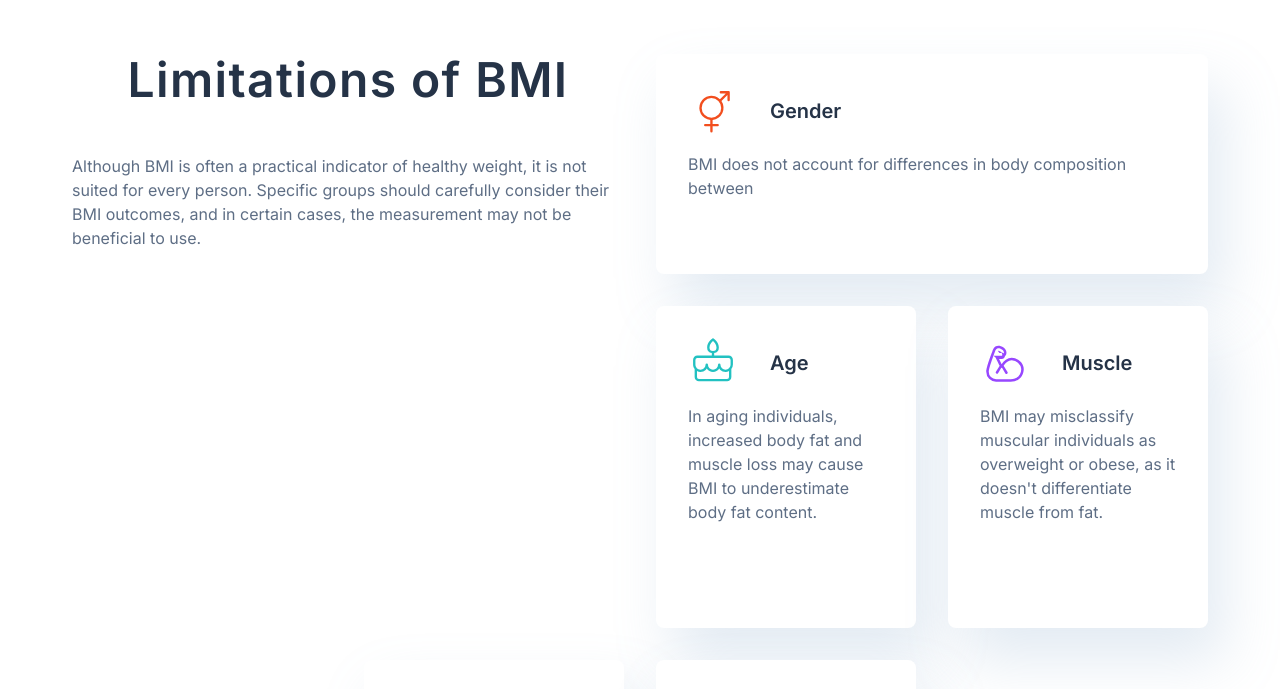
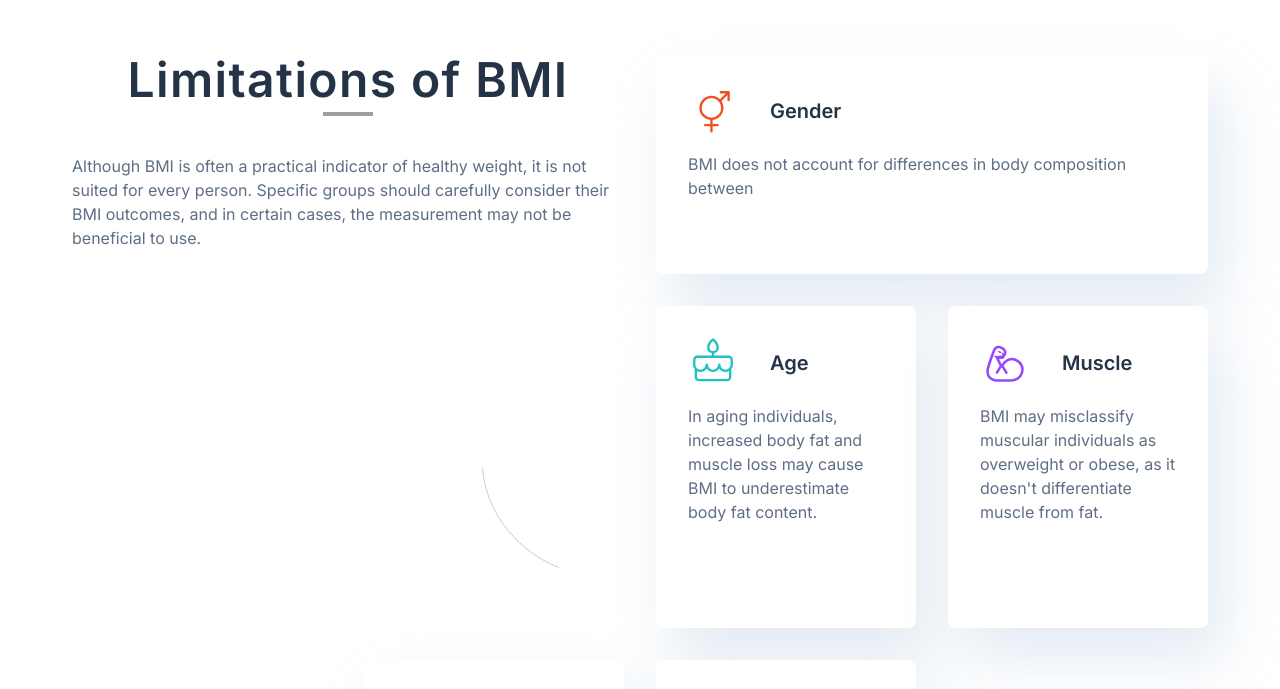
Before and after one commit to cgojk/BMI_calculation, a React (Vite) app: page / in a window 1280 px wide. Shown: the part 1791-2480 px from the top of the page. Built offline with nearby package versions, Linux system fonts and the light colour scheme; grey boxes are pictures that could not be loaded.

Commit message:
adding the curve in the section container

```diff
--- a/src/styles/_articles.scss
+++ b/src/styles/_articles.scss
@@ -1,5 +1,5 @@
 
-
+// articles styles
 
 
 .article-section{
@@ -53,10 +53,21 @@
     letter-spacing: 0.029em;
     text-align:center;
     margin-bottom:1em;
+    position:relative;
 
 }
+.article-section-title__second::after{
+    content: "";
+    position: absolute;
+    left: 50%;
+    transform: translateX(-50%);
+    bottom: -10px; /* Adjust this value to position the line */
+    width: 50px; /* Adjust the width of the line */
+    height: 4px; /* Adjust the thickness of the line */
+    background: url("./assets/images/line-decoration.svg") /* Line color */
 
 
+}
 .article-section-content p{
     font-size:var(--fs-body-lg);
     line-height:var(--lh-body);
--- a/src/styles/_queries.scss
+++ b/src/styles/_queries.scss
@@ -160,7 +160,7 @@
 
     align-items:center;
      max-width: 1100px;
-   margin: 0 auto;
+    margin: 0 auto;
     gap:2rem;
 }
  .hero-content{
@@ -170,6 +170,7 @@
 
 
    }
+
 
 .article-section-description__second{
     font-size: var(--fs-body-lg);
@@ -182,10 +183,31 @@
   /* MAIN GRID */
   .article-section__second {
     display: grid;
+    position:relative;
     grid-template-columns: repeat(4, 1fr);
      grid-template-rows: auto 1fr 1fr;
     gap: 2rem;
   }
+
+  .article-section__second::after {
+  content: "";
+  position: absolute;
+
+  left:40%;
+  transform: translateX(-50%);
+
+ top:45%;
+
+  width: 200px;
+  height: 100px;
+
+  background-image: url("../assets/pattern-curved-line-right.svg");
+  background-repeat: no-repeat;
+  background-position: center;
+  background-size: contain;
+
+}
+
   .last-wrapper{
     height:100%;
     display:flex;
```
